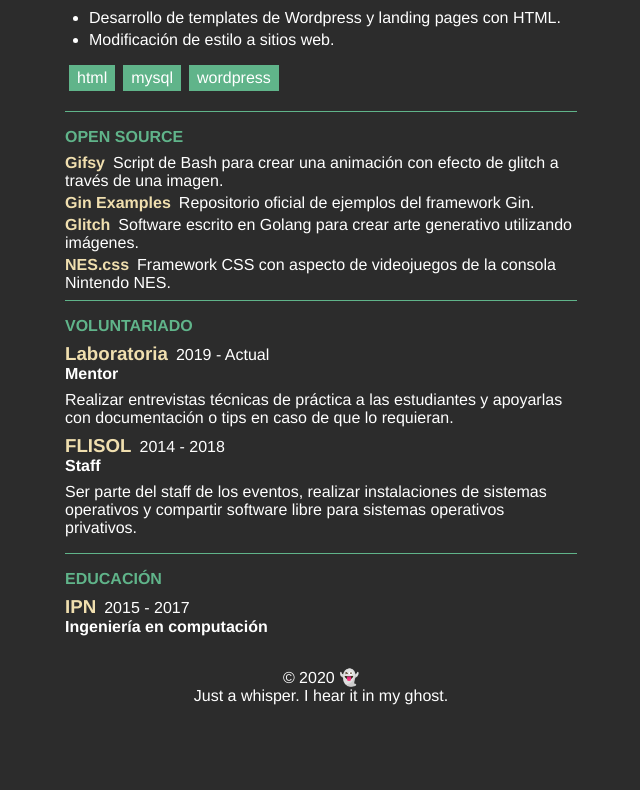
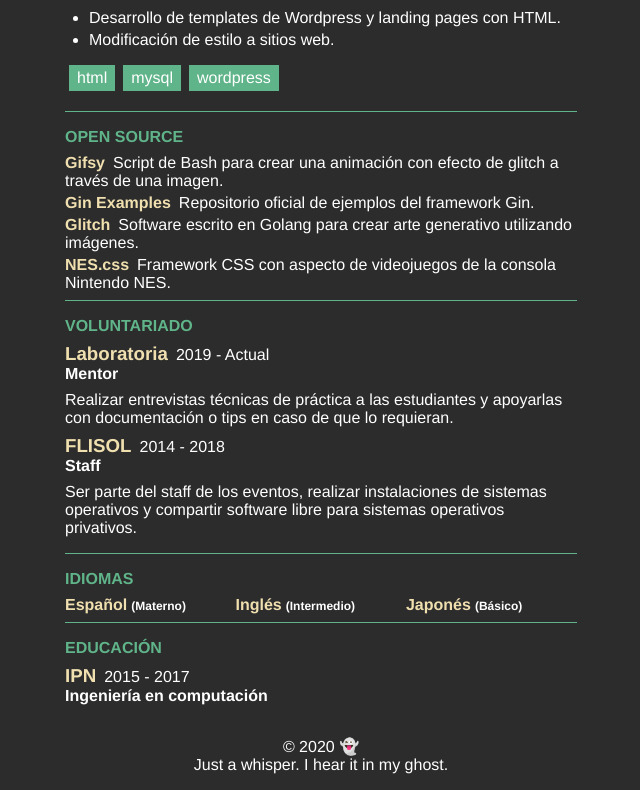
Before and after one commit to wakowarner/wakowarner.github.io, an Angular app: page /cv in a window 1280 px wide. Shown: the part 1887-2677 px from the top of the page, without its empty margins (319-959 px from the left). Before the commit the page ends 2608 px from the top, so only its background shows below. Built offline with nearby package versions, Linux system fonts and the light colour scheme.

Commit message:
Añade seccion de idiomas

```diff
--- a/src/app/paginas/cv/cv.component.html
+++ b/src/app/paginas/cv/cv.component.html
@@ -174,6 +174,31 @@
     </article>
   </section>
 
+  <section id="languages">
+    <header>
+      <h2>Idiomas</h2>
+    </header>
+
+    <article>
+      <header>
+        <h3>Español</h3>
+        <h4>(Materno)</h4>
+      </header>
+    </article>
+    <article>
+      <header>
+        <h3>Inglés</h3>
+        <h4>(Intermedio)</h4>
+      </header>
+    </article>
+    <article>
+      <header>
+        <h3>Japonés</h3>
+        <h4>(Básico)</h4>
+      </header>
+    </article>
+  </section>
+
   <section id="education">
     <header>
       <h2>Educación</h2>
--- a/src/app/paginas/cv/cv.component.scss
+++ b/src/app/paginas/cv/cv.component.scss
@@ -160,5 +160,28 @@
         }
       }
     }
+    &#languages {
+      display: grid;
+      grid-template-columns: 33.3% 33.3% 33.3%;
+      & > header {
+        grid-column-start: 1;
+        grid-column-end: 4;
+      }
+      article {
+        header {
+          h3, h4 {
+            display: inline-block;
+          }
+          h3 {
+            padding-right: 0.25rem;
+            font-size: 1rem;
+            color: $amarillo;
+          }
+          h4 {
+            font-size: 0.75rem;
+          }
+        }
+      }
+    }
   }
 }
```
